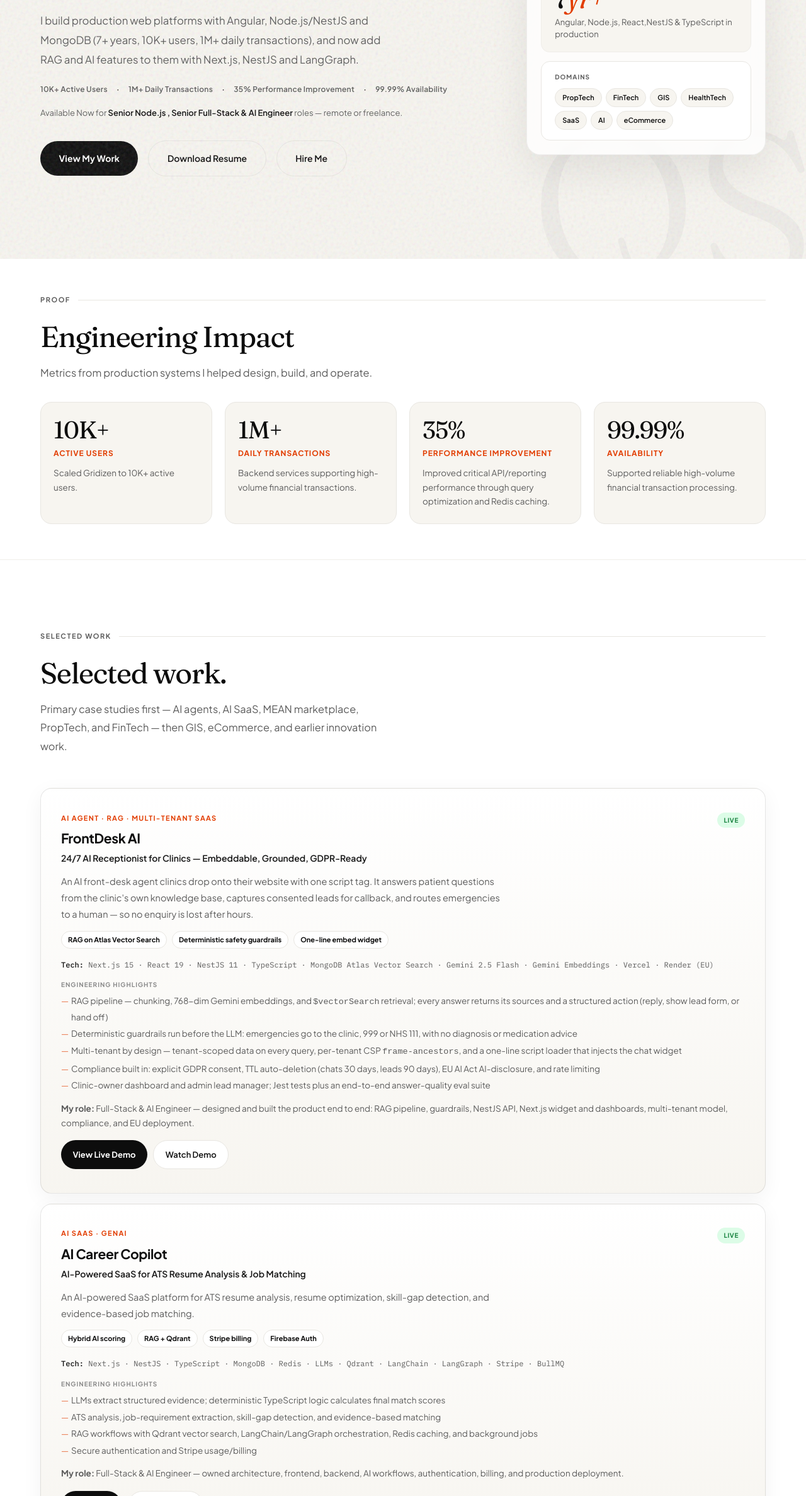
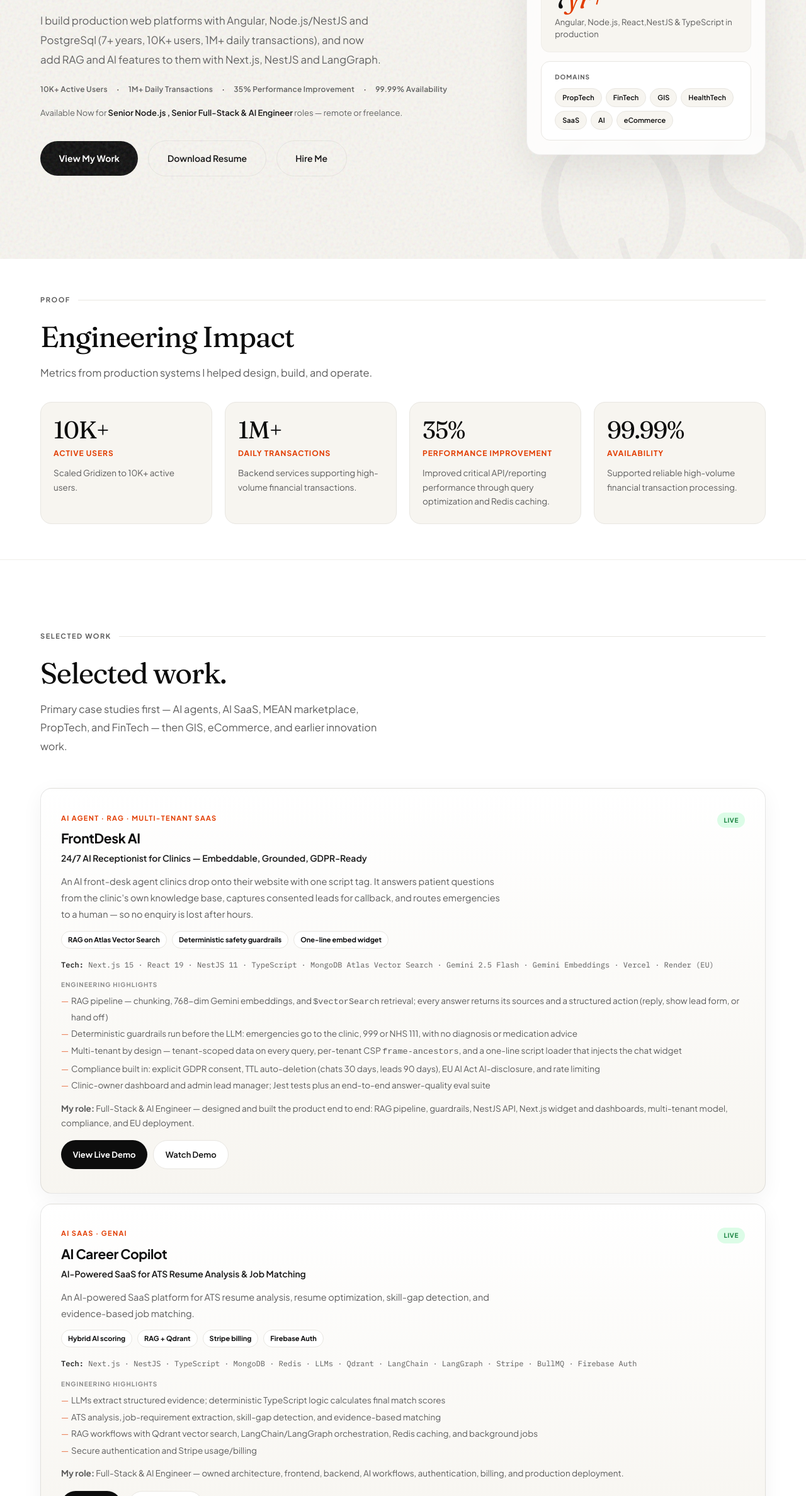
Before and after one commit to Qursom/portfolio, a website: page index.html in a window 1280 px wide. Shown: the part 389-2764 px from the top of the page at 63% size. Drawn offline with Linux system fonts and the light colour scheme.

Commit message:
Add Firebase Auth to AI Career Copilot tech line
Co-Authored-By: Claude Sonnet 4.6 <noreply@anthropic.com>

```diff
--- a/index.html
+++ b/index.html
@@ -477,7 +477,7 @@ a:focus-visible,.btn-black:focus-visible,.btn-ghost:focus-visible,.btn-white:foc
   <div>
     <div class="hero-eyebrow"><span class="eyebrow-dot"></span>Senior Full-Stack Engineer · 7+ Years Experience</div>
     <h1>Senior Full-Stack Engineer &amp; <em>AI Engineer</em>  </h1>
-    <p class="hero-desc">I build production web platforms with Angular, Node.js/NestJS and MongoDB (7+ years, 10K+ users, 1M+ daily transactions), and now add RAG and AI features to them with Next.js, NestJS and LangGraph.</p>
+    <p class="hero-desc">I build production web platforms with Angular, Node.js/NestJS and PostgreSql (7+ years, 10K+ users, 1M+ daily transactions), and now add RAG and AI features to them with Next.js, NestJS and LangGraph.</p>
     <p class="hero-proof"><span>10K+ Active Users</span> · <span>1M+ Daily Transactions</span> · <span>35% Performance Improvement</span> · <span>99.99% Availability</span></p>
     <p class="hero-avail">Available Now for <strong> Senior Node.js , Senior Full-Stack &amp; AI Engineer </strong> roles — remote or freelance.</p>
     <div class="hero-actions">
@@ -576,7 +576,7 @@ a:focus-visible,.btn-black:focus-visible,.btn-ghost:focus-visible,.btn-white:foc
       </div>
       <p class="proj-desc">An AI-powered SaaS platform for ATS resume analysis, resume optimization, skill-gap detection, and evidence-based job matching.</p>
       <div class="case-metrics"><span class="case-chip">Hybrid AI scoring</span><span class="case-chip">RAG + Qdrant</span><span class="case-chip">Stripe billing</span><span class="case-chip">Firebase Auth</span></div>
-      <p class="proj-tech-line"><strong>Tech:</strong> Next.js · NestJS · TypeScript · MongoDB · Redis · LLMs · Qdrant · LangChain · LangGraph · Stripe · BullMQ</p>
+      <p class="proj-tech-line"><strong>Tech:</strong> Next.js · NestJS · TypeScript · MongoDB · Redis · LLMs · Qdrant · LangChain · LangGraph · Stripe · BullMQ · Firebase Auth</p>
       <div class="proj-block-label">Engineering Highlights</div>
       <ul class="proj-bullet-list">
         <li>LLMs extract structured evidence; deterministic TypeScript logic calculates final match scores</li>
```
